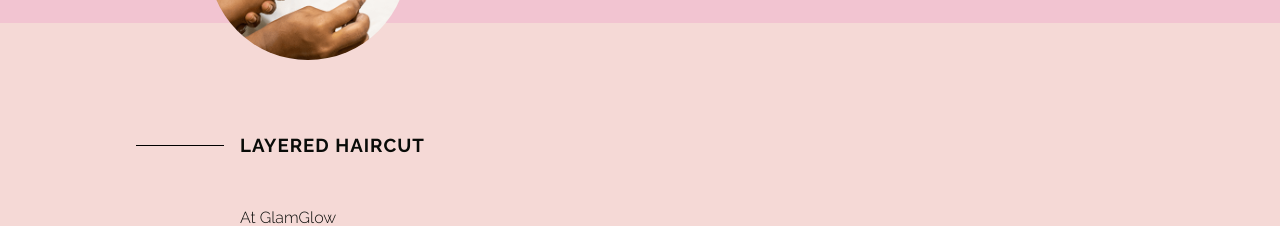
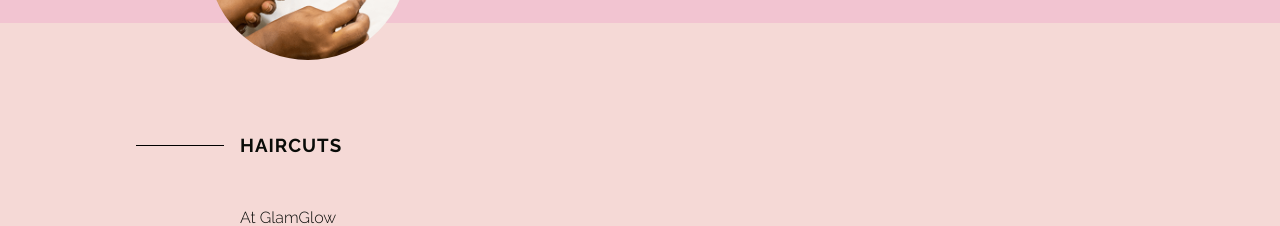
Before and after one commit to Manishat10/GlamGlow, a plain HTML site: page index.html in a window 1280 px wide. Shown: the part 3960-4186 px from the top of the page. Drawn offline with Linux system fonts and the light colour scheme.

Commit message:
Update index.html

```diff
--- a/index.html
+++ b/index.html
@@ -148,7 +148,7 @@ Honey Waxing, Rica Waxing, Rica Brazilian Waxing, Rica Roll On Waxing
 <!-- weekly flower Section -->
 <section id="about">
   <div class="title title-left">
-    <span class="line"></span><h3>layered Haircut</h3>
+    <span class="line"></span><h3>Haircuts</h3>
   </div>
   <div class="wrapper">
     <div class="text">
```
